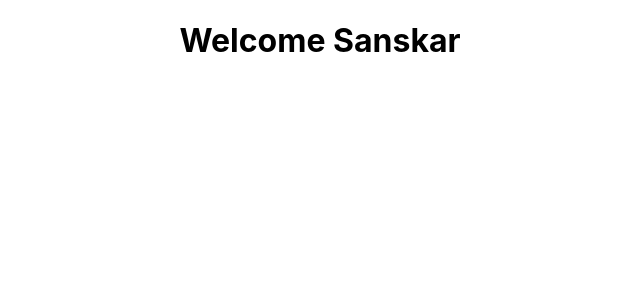
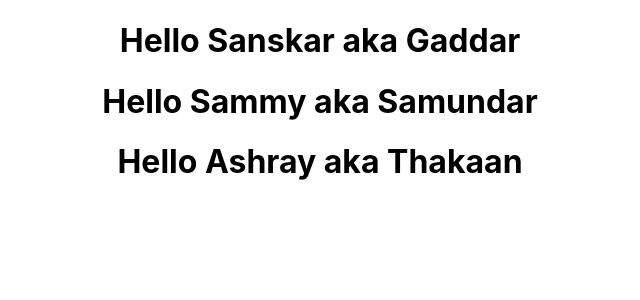
Before and after one commit to Sanskar-Choubey/hello-world, a React (Create React App) app: page / in a window 1280 px wide. Shown: the top 300 px of the page, without its empty margins (320-960 px from the left). Built offline with nearby package versions, Linux system fonts and the light colour scheme.

Commit message:
add : props demonstration in the components

```diff
--- a/src/App.js
+++ b/src/App.js
@@ -4,14 +4,17 @@ import Greet from './components/greet';
 import {Msg} from './components/greet';
 import Welcome from './components/welcome';
 import Message from './components/JSX';
-
+import Greetings from './components/props';
 function App() {
     return (
       <div className="App">
         {/* <Greet />
         <Msg />
         <Welcome /> */}
-        <Message />
+        {/* <Message /> */}
+        <Greetings name='Sanskar' heroName="Gaddar"/>
+        <Greetings name='Sammy' heroName="Samundar"/>
+        <Greetings name='Ashray' heroName="Thakaan"/>
       </div>
     );
 }
--- /dev/null
+++ b/src/components/props.js
@@ -0,0 +1,10 @@
+import React from 'react';
+
+const Message = (props) => {
+    console.table(props);
+    return(
+        <h1>Hello {props.name} aka {props.heroName}</h1>
+    );
+}
+
+export default Message;
```
Also changed, not shown: 1 other file (tests, documents, lock files or other folders).
